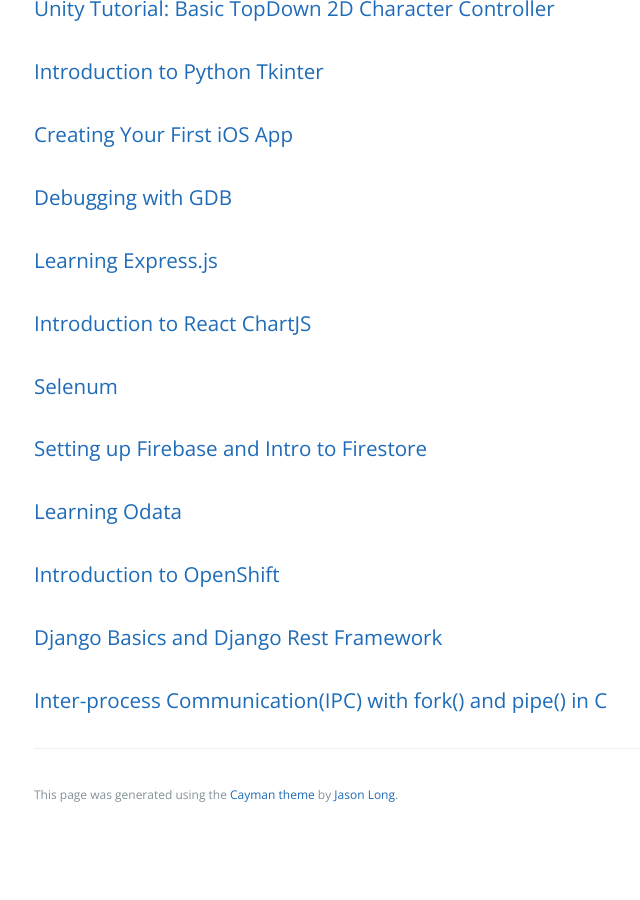
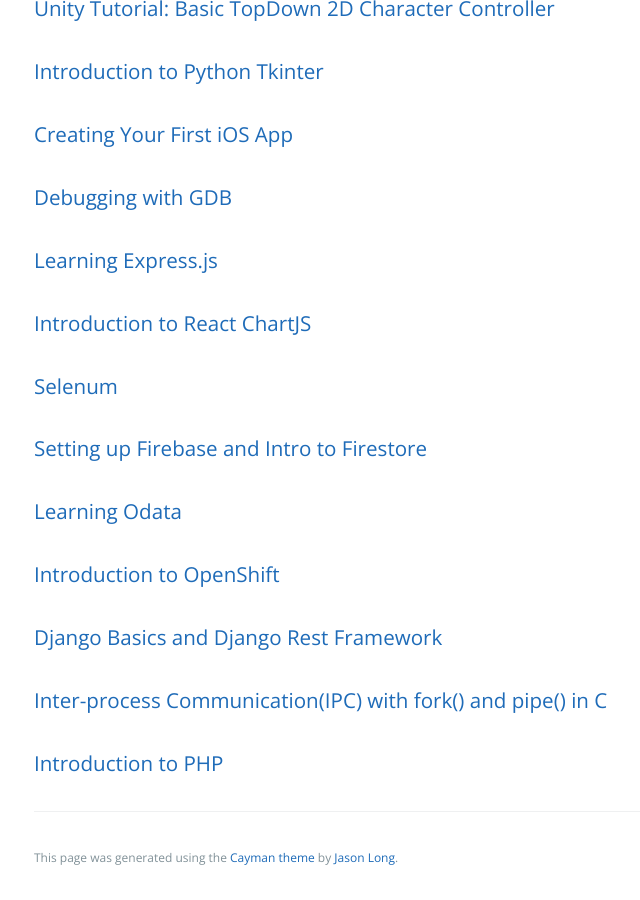
Before and after one commit to learning-software-engineering/learning-software-engineering.github.io, a Jekyll site: the page built from Topics/Tech_Stacks.md, in a window 1280 px wide and 900 px high, scrolled down 2743 px. Shown: the whole window, without its empty margins (190-830 px from the left). Built offline with Jekyll 4.4.1, drawn with Linux system fonts in a browser that asks for light colours; our own code applies the rules of GitHub Pages for plain Markdown files; before the commit the page ends 3580 px from its top, so only the background shows below that.

Commit message:
added my part to Tech_Stacks.md

```diff
--- a/Topics/Tech_Stacks.md
+++ b/Topics/Tech_Stacks.md
@@ -49,3 +49,4 @@
 ### [Introduction to OpenShift](./Tech_Stacks/OpenShift.md)
 ### [Django Basics and Django Rest Framework](./Tech_Stacks/Django_Rest.md)
 ### [Inter-process Communication(IPC) with fork() and pipe() in C](./Tech_Stacks/Fork_and_Pipe.md)
+### [Introduction to PHP](./Tech_Stacks/PHP.md)
```
